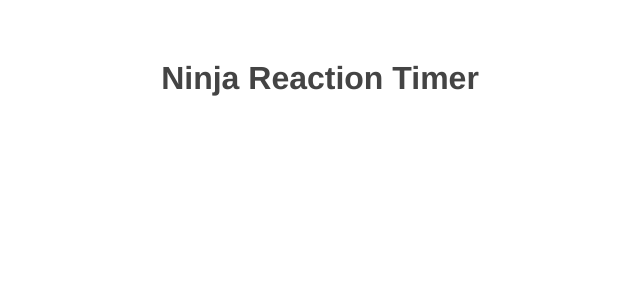
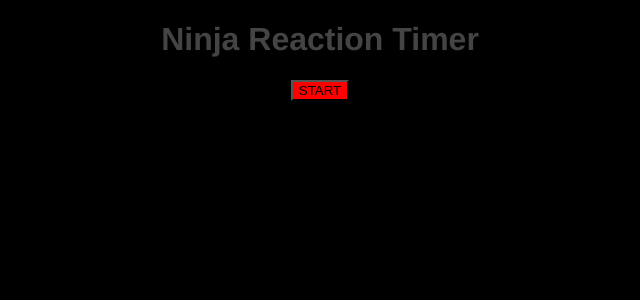
Before and after one commit to matthewkhle/ReactionTimerGame, a Vue app in the folder reaction-timer/: page / in a window 1280 px wide. Shown: the top 300 px of the page, without its empty margins (320-960 px from the left). Built offline with nearby package versions, Linux system fonts and the light colour scheme.

Commit message:
Updated App, Block, Main.js, added global_style.css

```diff
--- a/reaction-timer/src/App.vue
+++ b/reaction-timer/src/App.vue
@@ -1,15 +1,28 @@
 <template>
-  <h1>Ninja Reaction Timer</h1>
+  <div class="background">
+    <h1>Ninja Reaction Timer</h1>
+    <button @click="start_game">START</button>
+    <Block v-if="is_playing" :delay="delay"/>
+  </div>
 
 </template>
 
 <script>
-
+import Block from './components/Block.vue'
 
 export default {
   name: 'App',
-  components: {
-
+  components: { Block },
+  data() {
+    return {
+      is_playing: false,
+      delay: 1000 + (Math.random() * 2000)
+    }
+  },
+  methods: {
+    start_game() {
+      this.is_playing = true
+    }
   }
 }
 </script>
@@ -21,6 +34,18 @@ export default {
   -moz-osx-font-smoothing: grayscale;
   text-align: center;
   color: #444;
+  background-color: black;
   margin-top: 60px;
 }
+button {
+  background: red;
+}
+.background {
+  background: black;
+  height: 100%;
+  width: 100%;
+  margin: 0;
+  top: 0;
+  position: fixed;
+}
 </style>
--- /dev/null
+++ b/reaction-timer/src/assets/global_style.css
@@ -0,0 +1,3 @@
+body {
+    margin: 0;
+}
--- a/reaction-timer/src/components/Block.vue
+++ b/reaction-timer/src/components/Block.vue
@@ -0,0 +1,31 @@
+<template>
+  <div class="block" v-show="show_block">click me!</div>
+</template>
+
+<script>
+export default {
+    props: ['delay'],
+    data() {
+        return {
+            show_block: false,
+        }
+    },
+    mounted() {
+        setTimeout(() => {
+            this.show_block = true
+        }, this.delay);
+    }
+}
+</script>
+
+<style>
+    .block {
+        width: 400px;
+        border-radius: 20px;
+        background:  red;
+        color: white;
+        text-align: center;
+        padding: 100px 0;
+        margin: 40px auto;
+    }
+</style>
--- a/reaction-timer/src/main.js
+++ b/reaction-timer/src/main.js
@@ -1,4 +1,5 @@
 import { createApp } from 'vue'
 import App from './App.vue'
+import './assets/global_style.css'
 
 createApp(App).mount('#app')
```
Also changed, not shown: 1 other file (tests, documents, lock files or other folders).
